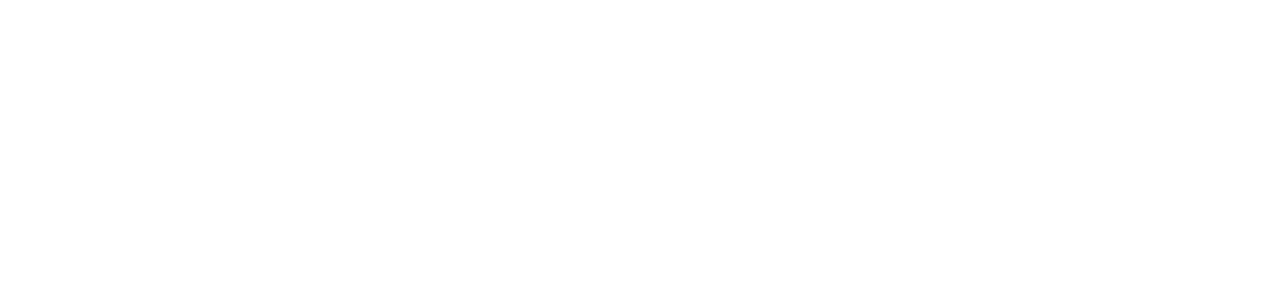
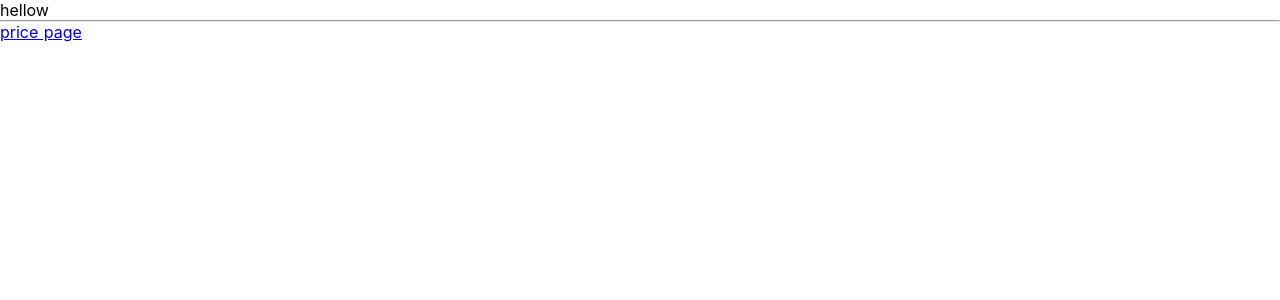
Before and after one commit to shunkominato/nuxt, a Nuxt app: page /users in a window 1280 px wide. Before the commit this address had no page. Shown: the top 300 px of the page. Built offline with nearby package versions, Linux system fonts and the light colour scheme.

Commit message:
router set

```diff
--- /dev/null
+++ b/pages/users/index.vue
@@ -0,0 +1,20 @@
+<template>
+  <section class="container">
+    <p>{{ message }}</p>
+    <hr />
+    <router-link to="/price">price page</router-link>
+  </section>
+</template>
+
+<script>
+export default {
+  data: function () {
+    return {
+      message: "hellow",
+    };
+  },
+};
+</script>
+
+<style>
+</style>
```
Also changed, not shown: pages/users/other.vue (added).
